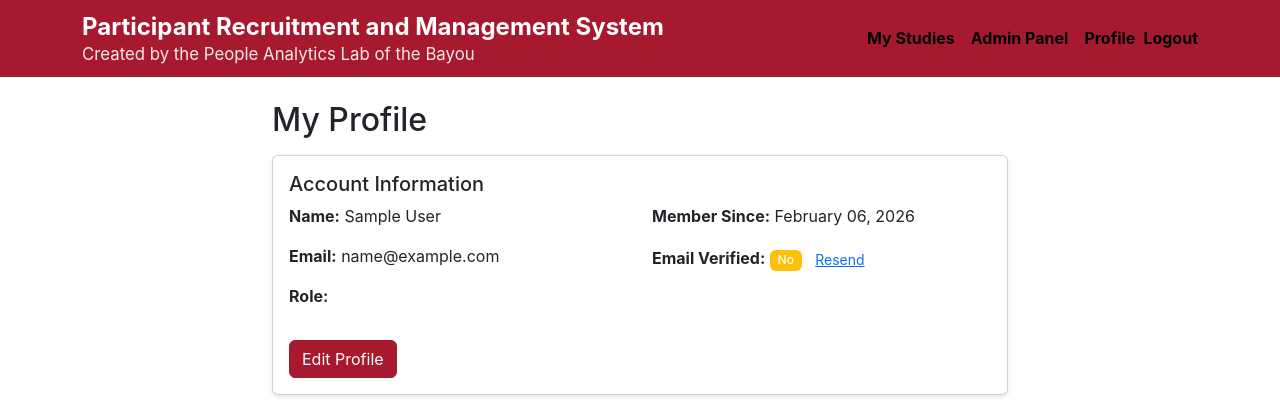
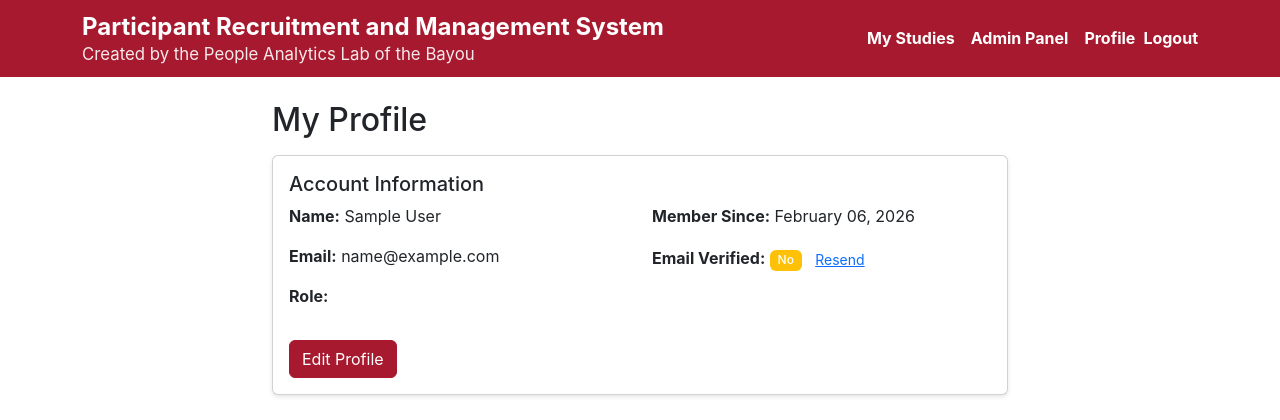
Before and after one commit to chriscastille6/SONA-System, a Django app: page /accounts/profile/ in a window 1280 px wide. Shown: the top 420 px of the page. Run offline with Django 5.2, Linux system fonts and the light colour scheme; the visitor is signed in with stand-in values (Sample User, id 1); parts of the project's set-up code (start-up, migrations or seed data) failed here and were passed over; some libraries are stand-ins or nearby versions.

Commit message:
Nav links: white and bold on red navbar

```diff
--- a/static/css/style.css
+++ b/static/css/style.css
@@ -57,15 +57,15 @@ main {
     color: rgba(255, 255, 255, 0.75);
 }
 
-/* Navigation links - bold and black */
+/* Navigation links - bold and white on dark navbar */
 .navbar-nav .nav-link {
     font-weight: bold !important;
-    color: #000000 !important;
+    color: #ffffff !important;
 }
 
 .navbar-nav .nav-link:hover,
 .navbar-nav .nav-link:focus {
-    color: #333333 !important;
+    color: rgba(255, 255, 255, 0.9) !important;
     opacity: 0.9;
 }
 
```
